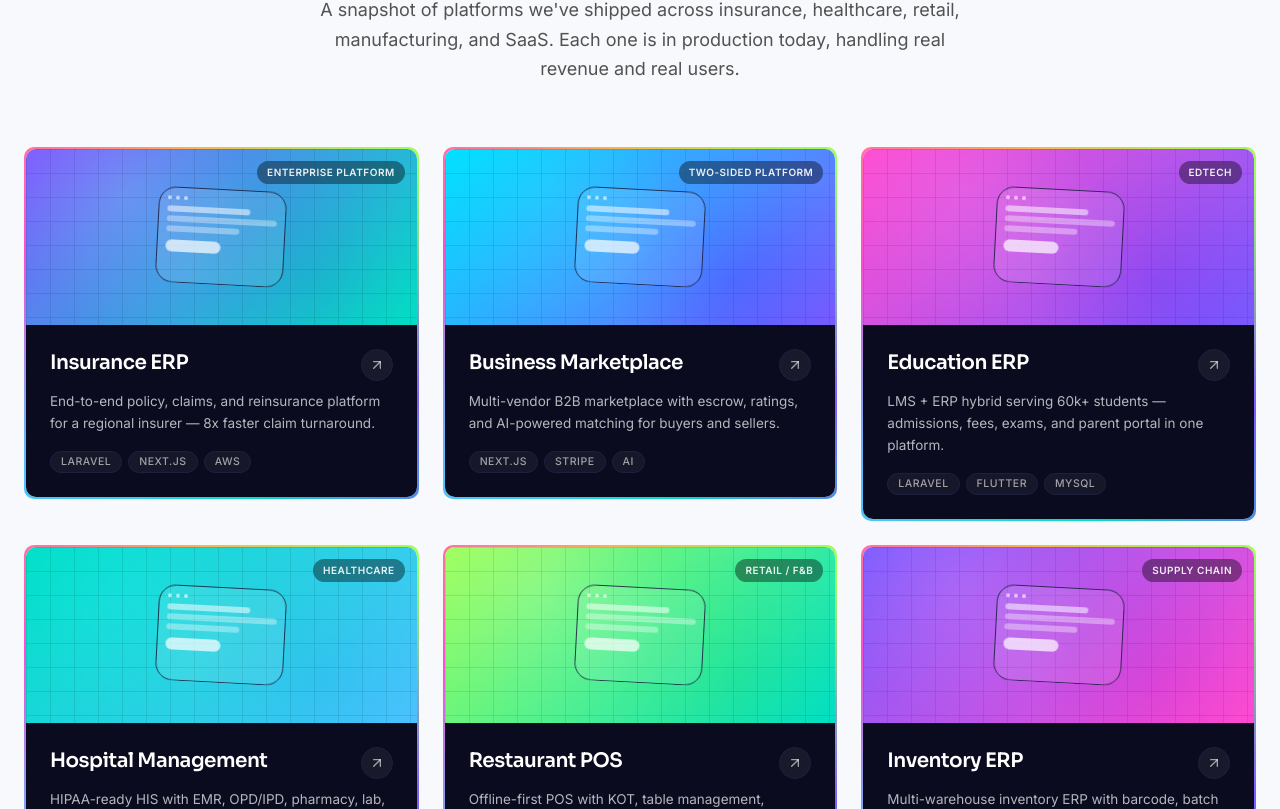
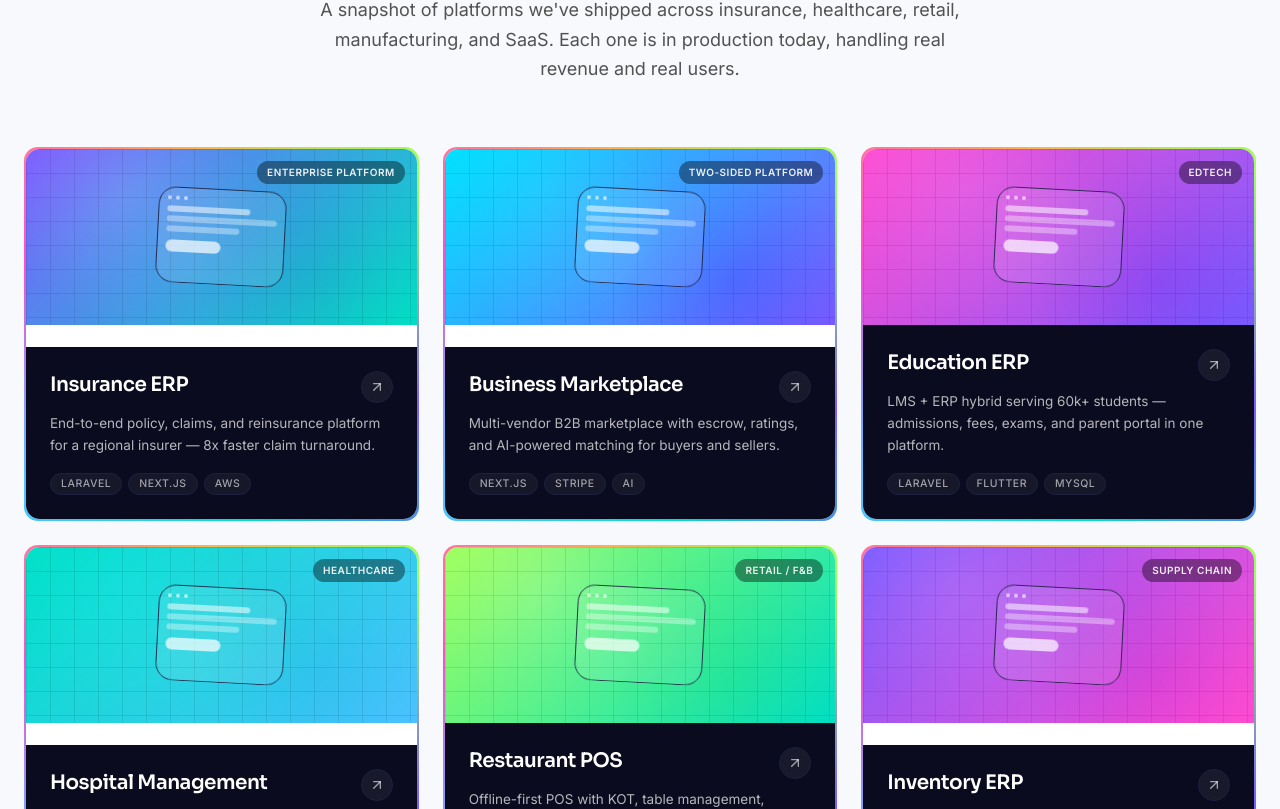
Before and after one commit to singhyogeshwar5608/larawans-new, a Next.js app: page / in a window 1280 px wide. Shown: the part 8871-9680 px from the top of the page. Built offline with nearby package versions, Linux system fonts and the light colour scheme.

Commit message:
0b56d067-63b3-4319-ad9f-402839bed37c

```diff
--- a/src/app/globals.css
+++ b/src/app/globals.css
@@ -368,7 +368,7 @@ section { position: relative; }
 
 .portfolio-card-border {
   position: relative;
-  border-radius: 10px;
+  border-radius: 14px;
   padding: 2px;
   background: conic-gradient(
     from var(--border-angle),
--- a/src/components/sections/portfolio.tsx
+++ b/src/components/sections/portfolio.tsx
@@ -30,7 +30,7 @@ export function Portfolio() {
           />
         </div>
 
-        <div className="mt-16 grid grid-cols-1 gap-6 sm:grid-cols-2 lg:grid-cols-3">
+        <div className="mt-16 grid grid-cols-1 gap-6 sm:grid-cols-2 lg:grid-cols-3 [grid-template-rows:auto]">
           {projects.map((p, i) => (
             <motion.article
               key={p.title}
@@ -42,12 +42,12 @@ export function Portfolio() {
                 ease: [0.22, 1, 0.36, 1],
                 delay: (i % 3) * 0.08,
               }}
-              className="group relative interactive"
+              className="group relative interactive h-full"
             >
               {/* Outer wrapper with rotating gradient border */}
-              <div className="portfolio-card-border">
+              <div className="portfolio-card-border h-full">
                 {/* Actual card content on top */}
-                <div className="relative overflow-hidden rounded-[10px] bg-white transition-all duration-500 group-hover:-translate-y-1 group-hover:shadow-[0_8px_30px_rgba(0,0,0,0.08)]">
+                <div className="relative flex h-full flex-col overflow-hidden rounded-[14px] bg-white transition-all duration-500 group-hover:-translate-y-1 group-hover:shadow-[0_8px_30px_rgba(0,0,0,0.08)]">
               {/* Big gradient header */}
               <div
                 className="relative h-40 overflow-hidden sm:h-44"
@@ -95,7 +95,7 @@ export function Portfolio() {
               </div>
 
               {/* Dark content area — solid navy-black, no gradient */}
-              <div className="relative p-6 bg-[#0a0b1e]">
+              <div className="relative mt-auto p-6 bg-[#0a0b1e]">
                 <div className="flex items-start justify-between gap-3">
                   <h3 className="font-display text-xl font-semibold tracking-tight text-white">
                     {p.title}
```
